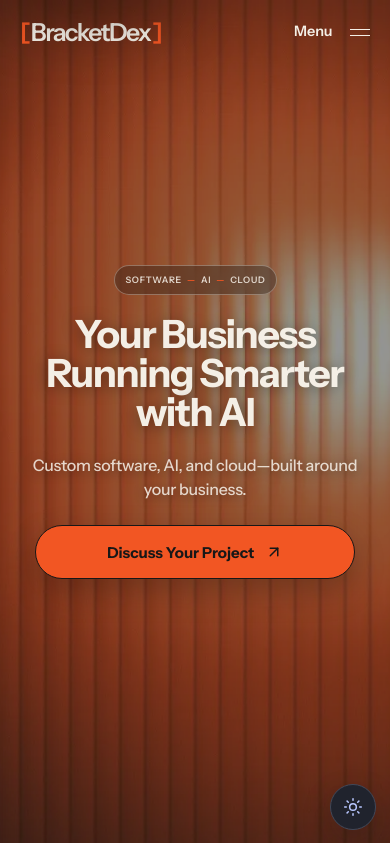
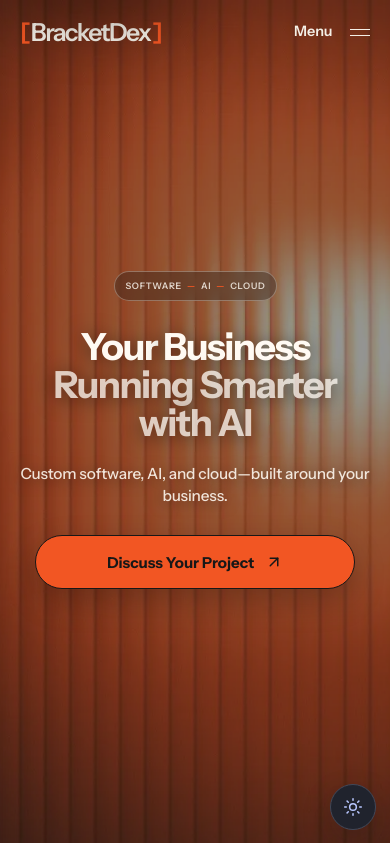
Before and after one commit to BracketDex-Technologies/BracketDex-Website, a Next.js app: page / in a window 390 px wide. Shown: the top 843 px of the page. Built offline with nearby package versions, Linux system fonts and the light colour scheme.

Commit message:
feat: refine HomeHero styles and enhance subtitle with supporting line

```diff
--- a/src/components/home/home-hero.module.css
+++ b/src/components/home/home-hero.module.css
@@ -73,6 +73,7 @@
   flex-direction: column;
   align-items: center;
   text-align: center;
+  transform: translateY(clamp(0.75rem, 2vh, 1.5rem));
 }
 
 .capabilityRail {
@@ -107,17 +108,18 @@
 
 .hero .title {
   width: 100%;
-  max-width: 82rem;
-  margin: clamp(1.2rem, 2.4vh, 2rem) 0 0;
-  color: var(--hero-cream);
+  max-width: 68rem;
+  margin: clamp(1.75rem, 3.4vh, 2.65rem) 0 0;
+  color: #fffaf3;
   font-family: var(--font-hero-body), sans-serif;
-  font-size: clamp(3rem, 5.75vw, 7.75rem);
-  font-weight: 700;
-  letter-spacing: -0.04em;
-  line-height: 0.98;
+  font-size: clamp(3rem, 4.6vw, 5.75rem);
+  font-weight: 680;
+  letter-spacing: -0.045em;
+  line-height: 1.02;
   text-transform: none;
-  text-shadow: 0 0.15rem 1rem rgb(0 0 0 / 38%);
+  text-shadow: 0 0.15rem 1.25rem rgb(0 0 0 / 52%);
   text-wrap: initial;
+  word-spacing: 0.01em;
 }
 
 .titleLine {
@@ -125,16 +127,26 @@
   white-space: nowrap;
 }
 
+.titleLine:nth-child(2) {
+  color: rgb(255 250 243 / 76%);
+}
+
 .subtitle {
-  max-width: 42rem;
+  display: grid;
+  max-width: 46rem;
   margin: clamp(1.35rem, 2.8vh, 2rem) 0 0;
-  color: rgb(244 239 230 / 86%);
+  gap: 0.08rem;
+  color: rgb(255 250 243 / 88%);
   font-family: var(--font-hero-body), sans-serif;
-  font-size: clamp(1rem, 1.3vw, 1.2rem);
-  font-weight: 450;
-  letter-spacing: -0.015em;
-  line-height: 1.55;
-  text-shadow: 0 0.1rem 0.75rem rgb(0 0 0 / 42%);
+  font-size: clamp(0.98rem, 1.15vw, 1.12rem);
+  font-weight: 470;
+  letter-spacing: -0.01em;
+  line-height: 1.48;
+  text-shadow: 0 0.1rem 0.9rem rgb(0 0 0 / 50%);
+}
+
+.subtitle span {
+  display: block;
 }
 
 .ctaMotion {
@@ -220,11 +232,15 @@
   }
 
   .hero .title {
-    max-width: 22rem;
-    margin-top: 1.25rem;
-    font-size: clamp(2.35rem, 10vw, 4.15rem);
-    letter-spacing: -0.035em;
-    line-height: 1;
+    max-width: 21rem;
+    margin-top: 1.65rem;
+    font-size: clamp(2.25rem, 9.6vw, 3.85rem);
+    letter-spacing: -0.04em;
+    line-height: 1.02;
+  }
+
+  .copy {
+    transform: translateY(0.5rem);
   }
 
   .titleLine {
@@ -232,10 +248,11 @@
   }
 
   .subtitle {
-    max-width: 28rem;
+    max-width: 22rem;
     margin-top: 1.3rem;
-    font-size: 1rem;
-    line-height: 1.5;
+    gap: 0.2rem;
+    font-size: 0.96rem;
+    line-height: 1.45;
   }
 
   .ctaMotion {
@@ -270,7 +287,7 @@
   }
 
   .hero .title {
-    font-size: clamp(3.1rem, 7vw, 5.75rem);
+    font-size: clamp(2.75rem, 7vw, 5.25rem);
   }
 }
 
--- a/src/components/home/home-hero.tsx
+++ b/src/components/home/home-hero.tsx
@@ -189,7 +189,10 @@ export function HomeHero({ hero }: HomeHeroProps) {
             ))}
           </h1>
 
-          <p className={styles.subtitle} data-hero-reveal>{hero.subheadline}</p>
+          <p className={styles.subtitle} data-hero-reveal>
+            <span>{hero.subheadline}</span>
+            <span>{hero.supportingLine}</span>
+          </p>
 
           <motion.div
             className={styles.ctaMotion}
```
Also changed, not shown: 1 other file (tests, documents, lock files or other folders).
